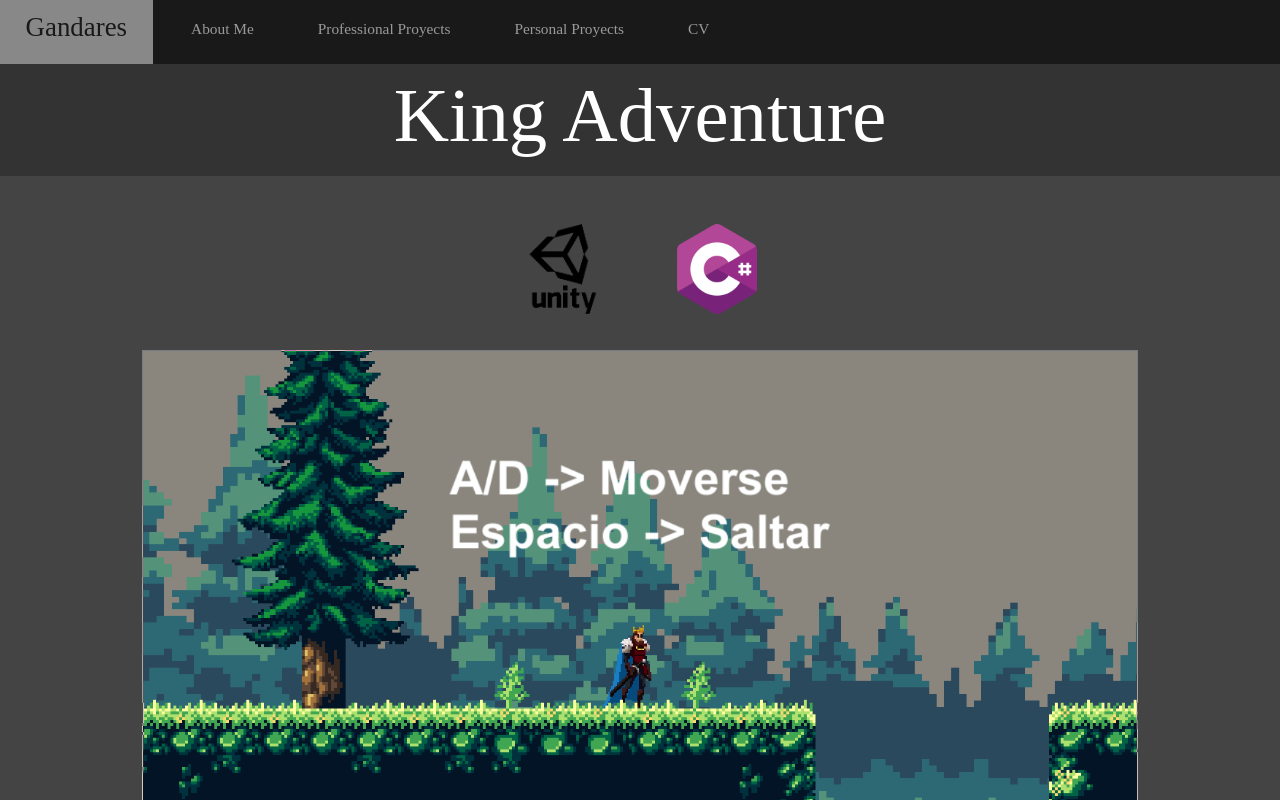
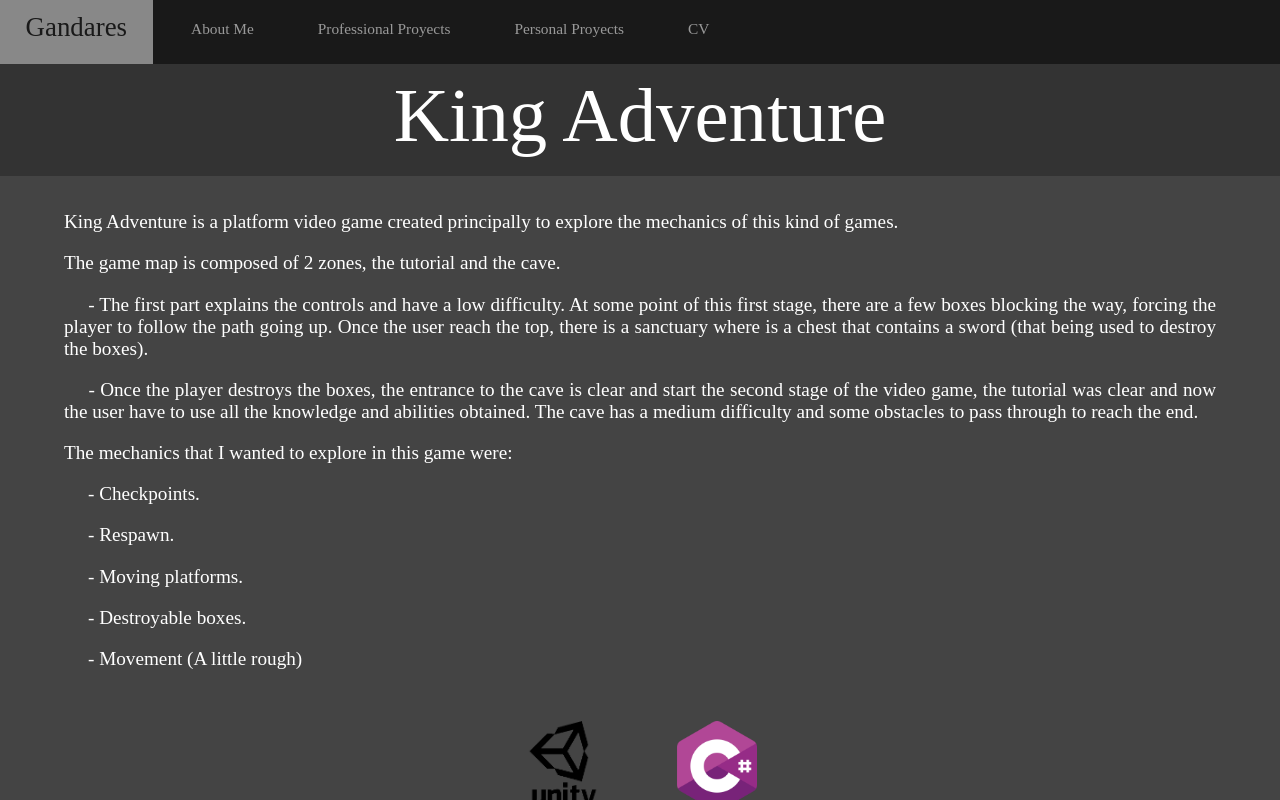
Before and after one commit to Gandares/Gandares-portfolio, a Nuxt app: page /kingAdventure in a window 1280 px wide. Shown: the top 800 px of the page. Built offline with nearby package versions, Linux system fonts and the light colour scheme.

Commit message:
Finalizado King Adventure

```diff
--- a/components/Personal_projects/KingsAdventure/PagePersonalKingsAdventure.vue
+++ b/components/Personal_projects/KingsAdventure/PagePersonalKingsAdventure.vue
@@ -2,8 +2,16 @@
     <div id="PagePersonalKingsAdventureContainer">
         <Header/>
         <div id="PagePersonalKingsAdventureTitle">King Adventure</div>
-        <div id="PagePersonalKingsAdventureDescription">
-
+        <div id="PagePersonalKingsAdventureDescription"><p>King Adventure is a platform video game created principally to explore the mechanics of this kind of games.</p>
+            <p>The game map is composed of 2 zones, the tutorial and the cave.</p>
+            <p>&emsp; - The first part explains the controls and have a low difficulty. At some point of this first stage, there are a few boxes blocking the way, forcing the player to follow the path going up. Once the user reach the top, there is a sanctuary where is a chest that contains a sword (that being used to destroy the boxes).</p>
+            <p>&emsp; - Once the player destroys the boxes, the entrance to the cave is clear and start the second stage of the video game, the tutorial was clear and now the user have to use all the knowledge and abilities obtained. The cave has a medium difficulty and some obstacles to pass through to reach the end.</p>
+            <p>The mechanics that I wanted to explore in this game were:</p>
+            <p>&emsp; - Checkpoints.</p>
+            <p>&emsp; - Respawn.</p>
+            <p>&emsp; - Moving platforms.</p>
+            <p>&emsp; - Destroyable boxes.</p>
+            <p>&emsp; - Movement (A little rough)</p>
         </div>
         <div id="PagePersonalKingsAdventureTechnologies">
             <img src="@/static/tecnologias/unity.png" />
```
